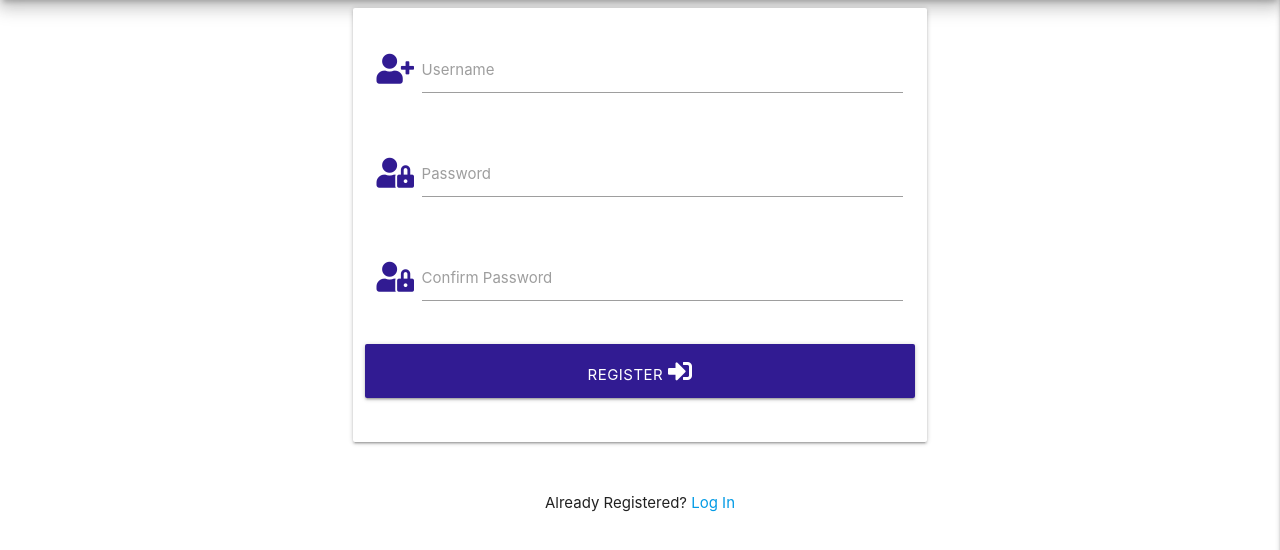
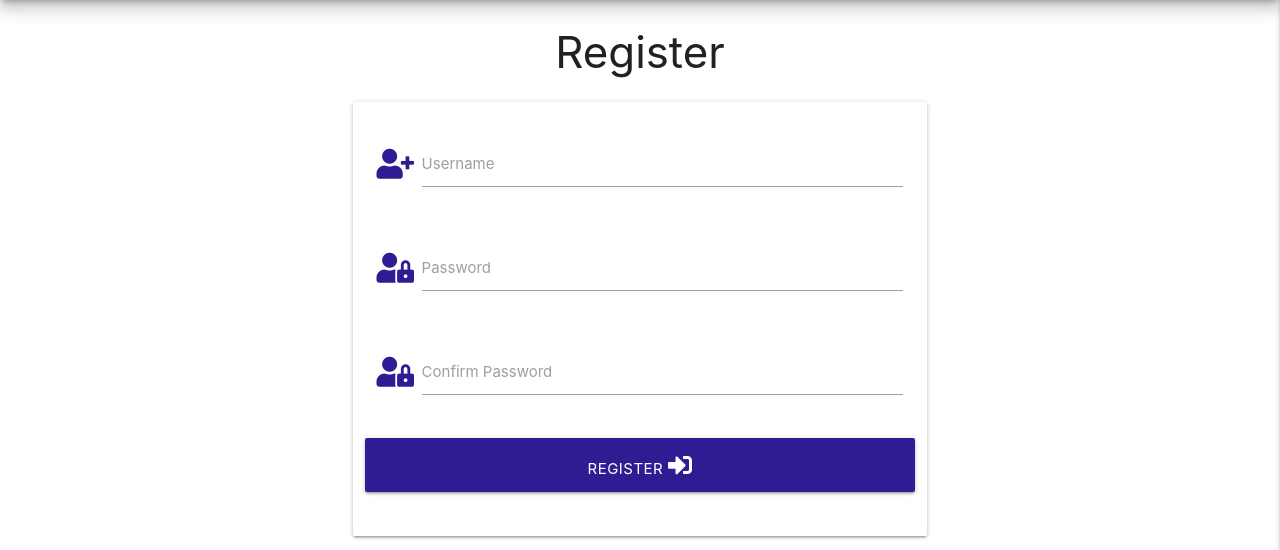
Before and after one commit to emusat2021/Booktips, a Flask app: page /register in a window 1280 px wide. Shown: the part 64-614 px from the top of the page. Run offline with Flask 2, Linux system fonts and the light colour scheme; some libraries are stand-ins or nearby versions.

Commit message:
Indent html

```diff
--- a/templates/register.html
+++ b/templates/register.html
@@ -1,6 +1,6 @@
 {% extends "base.html" %}
 {% block content %}
-
+    <h3 class="center-align">Register</h3>
     <div class="row">
         <form class="col s12 m8 offset-m2" method="POST" action="{{ url_for('register') }}">
         <div class="card-panel">
```
Lines whose indentation alone changed are shown as unchanged.
